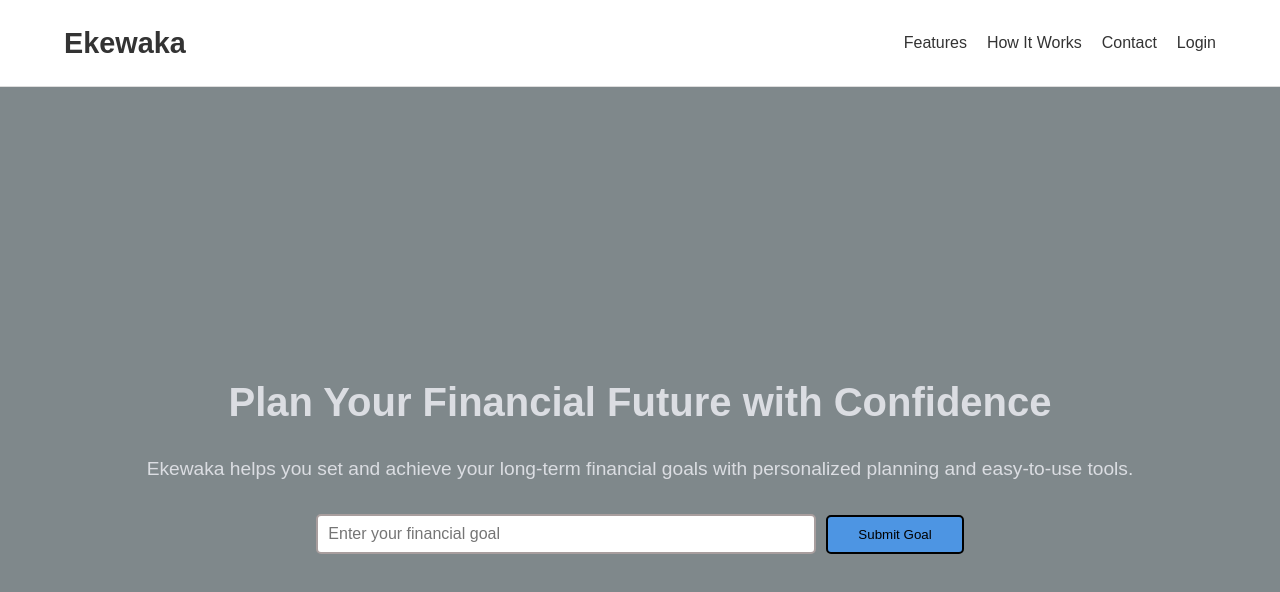
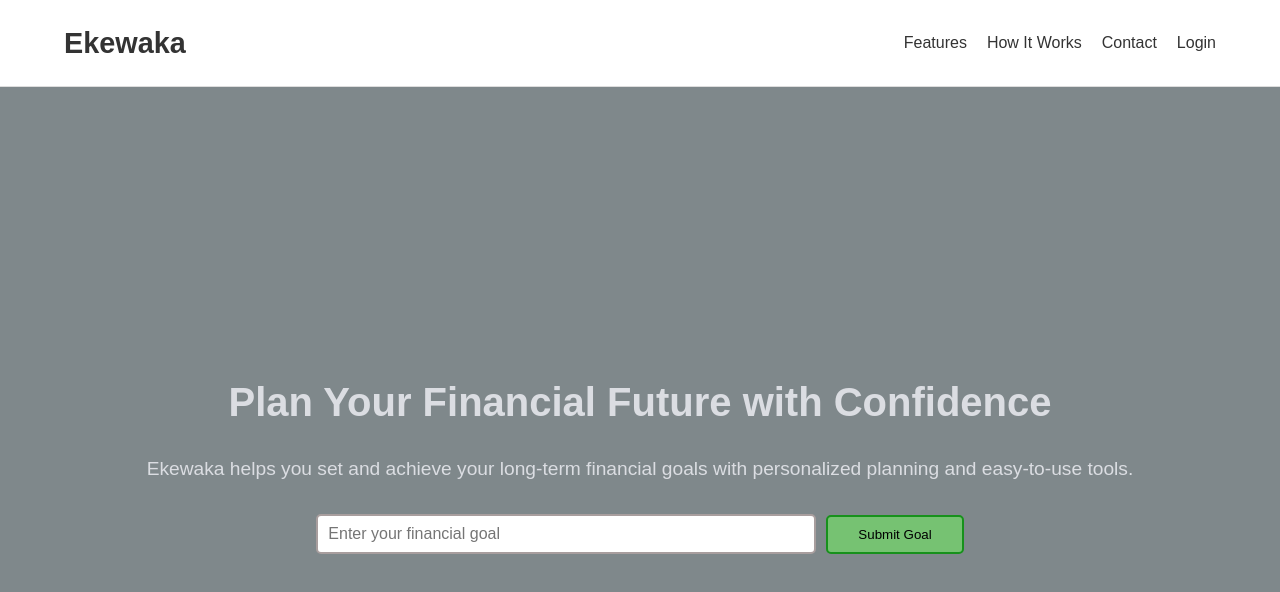
Before and after one commit to jonahjtran/Ekewaka, a React (Create React App) app: page / in a window 1280 px wide. Shown: the top 592 px of the page. Built offline with nearby package versions, Linux system fonts and the light colour scheme.

Commit message:
finished submit button

```diff
--- a/src/components/LandingPage.css
+++ b/src/components/LandingPage.css
@@ -92,15 +92,15 @@
 }
 
   .cta-button {
-    background: #4d95e3;
+    background: #76c272;
     color: #000000;
     padding: 10px 30px;
     text-decoration: none;
     border-radius: 5px;
     transition: background 0.3s ease;
-    border: 2px solid #000000
+    border: 2px solid #17911b;
   }
 
   .cta-button:hover {
-    background: #0056b3;
+    background: #3ea55b;
   }
```
